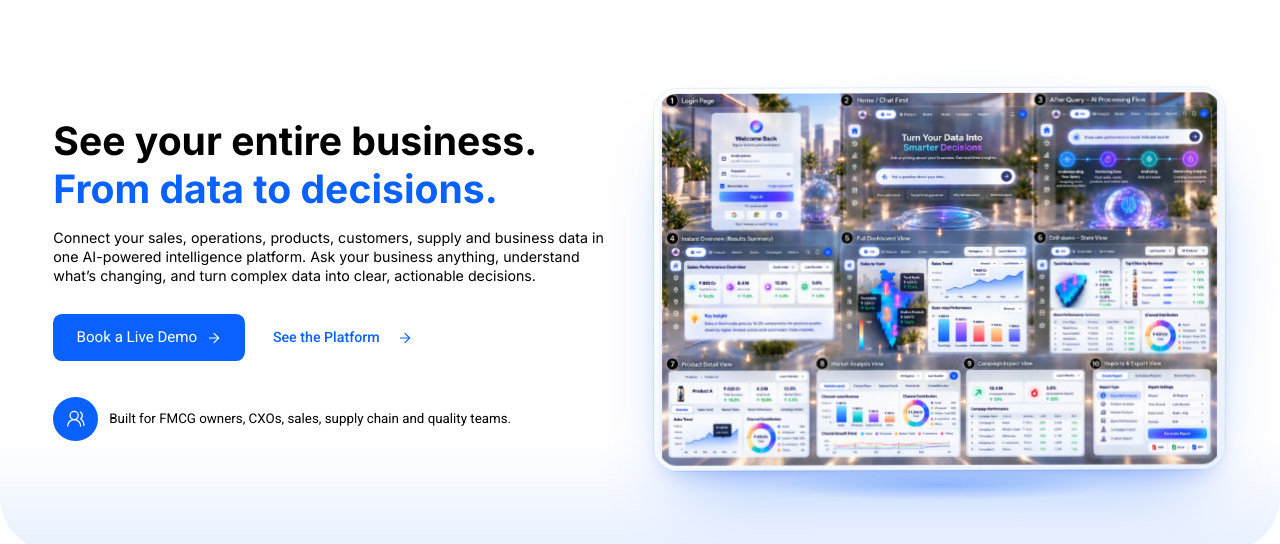
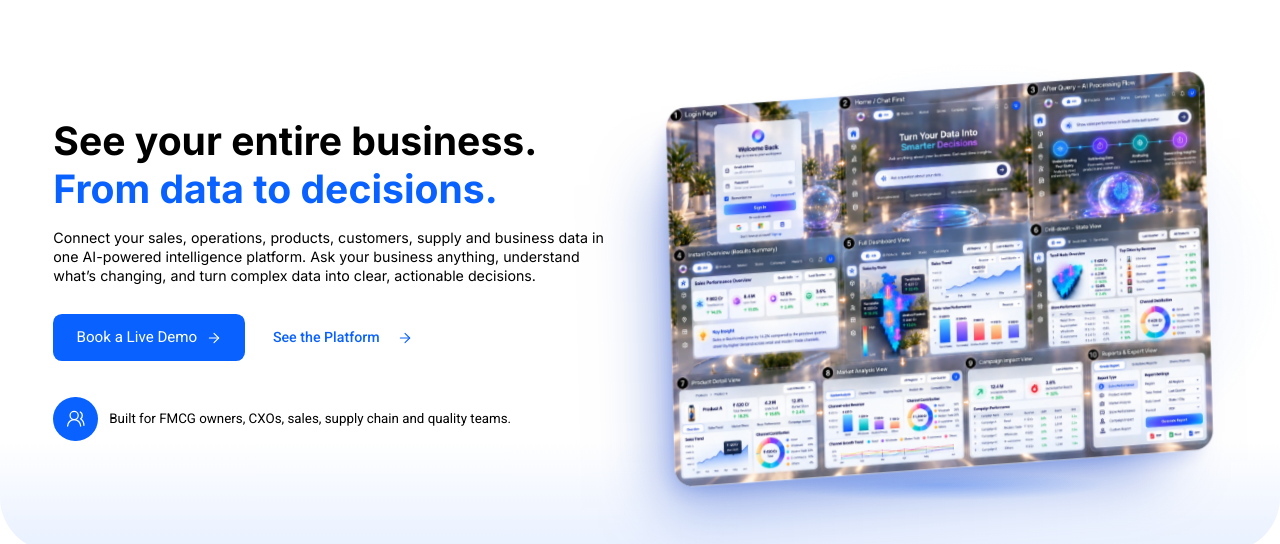
Before and after one commit to akhil-myhub/Business_intelligence, a Next.js app in the folder frontend/: page / in a window 1280 px wide. Shown: the part 187-731 px from the top of the page. Built offline with nearby package versions, Linux system fonts and the light colour scheme; no server answers.

Commit message:
Landing: slanted perspective hero, unoptimized render for sharper image

```diff
--- a/frontend/src/landing/HeroArt.jsx
+++ b/frontend/src/landing/HeroArt.jsx
@@ -22,8 +22,8 @@ export default function HeroArt() {
     const y = (e.clientY - r.top) / r.height;
     cancelAnimationFrame(frame.current);
     frame.current = requestAnimationFrame(() => {
-      el.style.setProperty('--rx', `${(2 + (0.5 - y) * 8).toFixed(2)}deg`);
-      el.style.setProperty('--ry', `${(-5 + (x - 0.5) * 11).toFixed(2)}deg`);
+      el.style.setProperty('--rx', `${(7 + (0.5 - y) * 8).toFixed(2)}deg`);
+      el.style.setProperty('--ry', `${(-20 + (x - 0.5) * 10).toFixed(2)}deg`);
     });
   };
 
@@ -40,7 +40,7 @@ export default function HeroArt() {
         <div className="lp-tilt">
           <div className="lp-rim">
             <div className="lp-shot">
-              <Image src="/landing/hero-wireframe.webp" alt="The ten screens of the BusinessAI workspace" fill sizes="920px" quality={95} priority />
+              <Image src="/landing/hero-wireframe.webp" alt="The ten screens of the BusinessAI workspace" fill sizes="860px" unoptimized priority />
               <i className="lp-sweep" aria-hidden="true" />
             </div>
           </div>
--- a/frontend/src/landing/hero.css
+++ b/frontend/src/landing/hero.css
@@ -10,22 +10,22 @@
 .lp-canvas .lp-hero-content>p{margin-top:16px;font:400 16px/136% var(--font-inter),Inter,sans-serif;color:#000}
 .lp-canvas .lp-hero-ctas{margin-top:32px;gap:31px}
 
-.lp-canvas .lp-hero-art{position:relative;z-index:1;right:auto;top:auto;flex:1 1 0;min-width:0;max-width:800px;height:auto;aspect-ratio:3/2;perspective:1700px;--rx:2deg;--ry:-5deg;--gx:30%;--gy:0%}
+.lp-canvas .lp-hero-art{position:relative;z-index:1;right:auto;top:auto;flex:1 1 0;min-width:0;max-width:840px;height:auto;aspect-ratio:3/2;perspective:1500px;--rx:7deg;--ry:-20deg;--gx:30%;--gy:0%}
 
 /* soft blue glow behind the tablet */
 .lp-halo{position:absolute;inset:-16% -12% -14% -10%;z-index:0;pointer-events:none;opacity:.55;
   background:radial-gradient(60% 60% at 55% 50%,rgba(9,98,255,.26),transparent 72%)}
 
-.lp-float{position:absolute;inset:0;z-index:1;will-change:transform;animation:lp-bob 7s ease-in-out infinite}
+.lp-float{position:absolute;inset:0;z-index:1;animation:lp-bob 7s ease-in-out infinite}
 @keyframes lp-bob{50%{transform:translate3d(0,-8px,0)}}
-.lp-tilt{position:absolute;inset:0;transform:rotateX(var(--rx)) rotateY(var(--ry));transition:transform .25s ease-out;will-change:transform}
+.lp-tilt{position:absolute;inset:0;transform:rotateX(var(--rx)) rotateY(var(--ry)) rotateZ(-1.5deg);transition:transform .25s ease-out}
 
 /* the product render in a clean frame: thin white rim, brand-blue shadow, nothing cropped */
-.lp-rim{position:absolute;inset:0;padding:6px;border-radius:26px;background:linear-gradient(145deg,#fff,#EAF1FF);
-  box-shadow:0 44px 80px -38px rgba(9,98,255,.5),0 14px 30px -18px rgba(9,60,200,.35),0 0 0 1px rgba(9,98,255,.12)}
-.lp-shot{position:relative;width:100%;height:100%;overflow:hidden;border-radius:20px;background:#EEF3FF}
+.lp-rim{position:absolute;inset:0;border-radius:22px;
+  box-shadow:-36px 48px 70px -30px rgba(9,60,200,.5),-10px 14px 26px -14px rgba(9,60,200,.3),0 0 0 1px rgba(255,255,255,.6)}
+.lp-shot{position:relative;width:100%;height:100%;overflow:hidden;border-radius:22px;background:#EEF3FF}
 .lp-shot img{object-fit:contain}
-.lp-sweep{position:absolute;top:-20%;bottom:-20%;left:0;width:28%;pointer-events:none;opacity:0;will-change:transform;
+.lp-sweep{position:absolute;top:-20%;bottom:-20%;left:0;width:28%;pointer-events:none;opacity:0;
   background:linear-gradient(90deg,transparent,rgba(255,255,255,.45),transparent);animation:lp-sweep 9s ease-in-out infinite 2.5s}
 @keyframes lp-sweep{0%{transform:translate3d(-140%,0,0) skewX(-18deg);opacity:1}30%,100%{transform:translate3d(480%,0,0) skewX(-18deg);opacity:1}}
 
```
